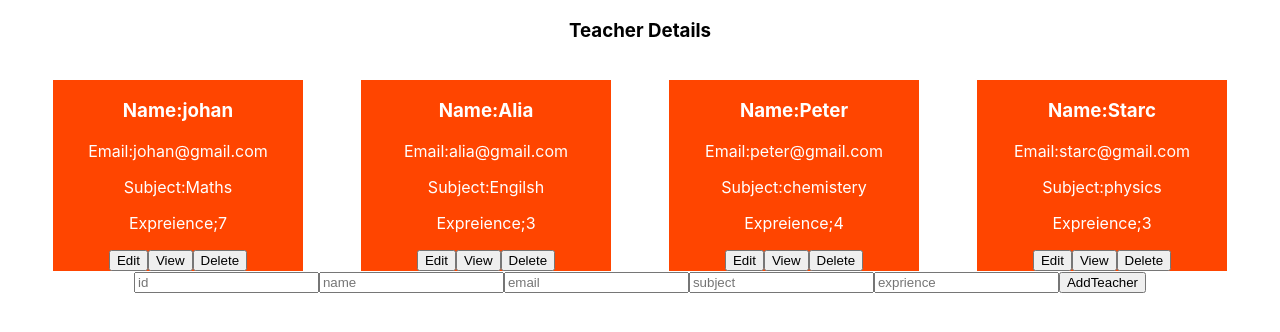
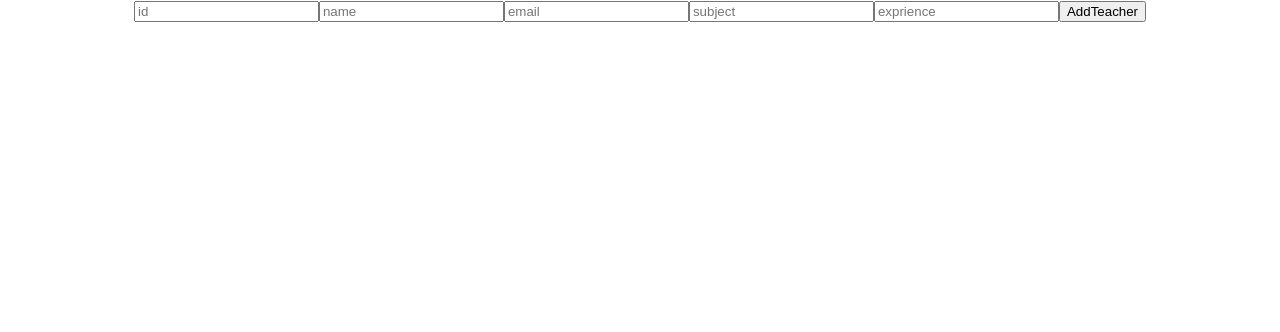
Before and after one commit to jayasudhakarchinnadurai/stu-and-teacher, a React (Create React App) app: page / in a window 1280 px wide. Shown: the top 332 px of the page. Built offline with nearby package versions, Linux system fonts and the light colour scheme.

Commit message:
chnge commits

```diff
--- a/src/App.js
+++ b/src/App.js
@@ -9,7 +9,7 @@ import { Route } from 'react-router-dom/cjs/react-router-dom';
 import Addstudents from './Student/Addstu.js';
 import { Teacher } from './Data/Teacherdata.js';
 import AddTeacher from './Teacher/teacherdetail.js';
-import Addteacherdata from './Teacher/AddTeacher';
+import Addteacherdata from './Teacher/AddTeacher.js';
 function App() {
   const [user, setuser]=useState(Studentdata)
   const [teacher, setteacher]=useState(Teacher)
@@ -17,14 +17,6 @@ function App() {
     <div className="App">
 
 <Switch>
-
-
-<Route extact path='/'>
-  <AddTeacher
-  teacher={teacher}
-  setteacher={setteacher}
-  ></AddTeacher>
-
 <Route>
   <Addteacherdata
   extact path='/teachers'
@@ -33,7 +25,14 @@ function App() {
   setteacher={setteacher}></Addteacherdata>
   </Route>
 
+<Route extact path='/'>
+  <AddTeacher
+  teacher={teacher}
+  setteacher={setteacher}
+  ></AddTeacher>
 </Route>
+
+
 
     <Route extact path="/student">
     <BaseApp></BaseApp>
--- a/src/Teacher/AddTeacher.js
+++ b/src/Teacher/AddTeacher.js
@@ -4,7 +4,7 @@ import { useHistory } from "react-router-dom/cjs/react-router-dom";
 
 
 
-function Addteacherdata(teacher,setteacher){
+function Addteacherdata({teacher,setteacher}){
     const [id, setid]=useState('')
     const[name,setname]=useState()
     const[email,setemail]=useState()
```
